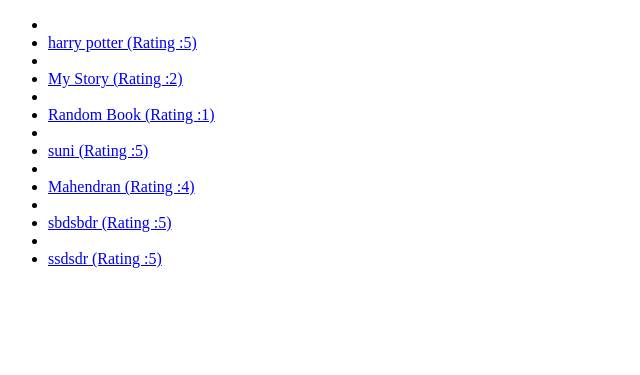
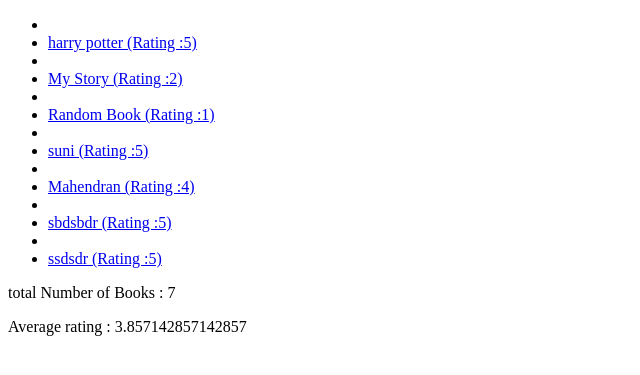
Before and after one commit to sarathchandranm2001/DJANGO, a Django app: page / in a window 1280 px wide. Shown: the top 375 px of the page, without its empty margins (0-640 px from the left). Run offline with Django 5.2, Linux system fonts and the light colour scheme; data comes from the database, SQL or seed files in the repository; both versions use the stored data as it was after the commit.

Commit message:
aggregations like count,max,min,avg

```diff
--- a/book_store/book_outlet/templates/book_outlet/index.html
+++ b/book_store/book_outlet/templates/book_outlet/index.html
@@ -14,4 +14,6 @@ All book_outlet/base.html
 
 </ul>
 
+<p> total Number of Books : {{total_books}}</p>
+<p>Average rating : {{avg_rating}}</p>
 {% endblock content %}
--- a/book_store/book_outlet/views.py
+++ b/book_store/book_outlet/views.py
@@ -1,12 +1,16 @@
 from django.shortcuts import render
-from django.http import Http404, HttpResponse
+from django.http import Http404
+from django.db.models import Avg, Max, Min
 from .models import Book
 
-
 def index(request):
-    books=Book.objects.all()
-    return render(request, 'book_outlet/index.html',{
-        'books':books
+    books = Book.objects.all()
+    num_books = books.count()
+    avg_rating = books.aggregate(Avg('rating'))['rating__avg']
+    return render(request, 'book_outlet/index.html', {
+        'books': books,
+        'total_books': num_books,
+        'avg_rating': avg_rating
     })
 
 def book_details(request, id):
```
Also changed, not shown: book_store/db.sqlite3.
